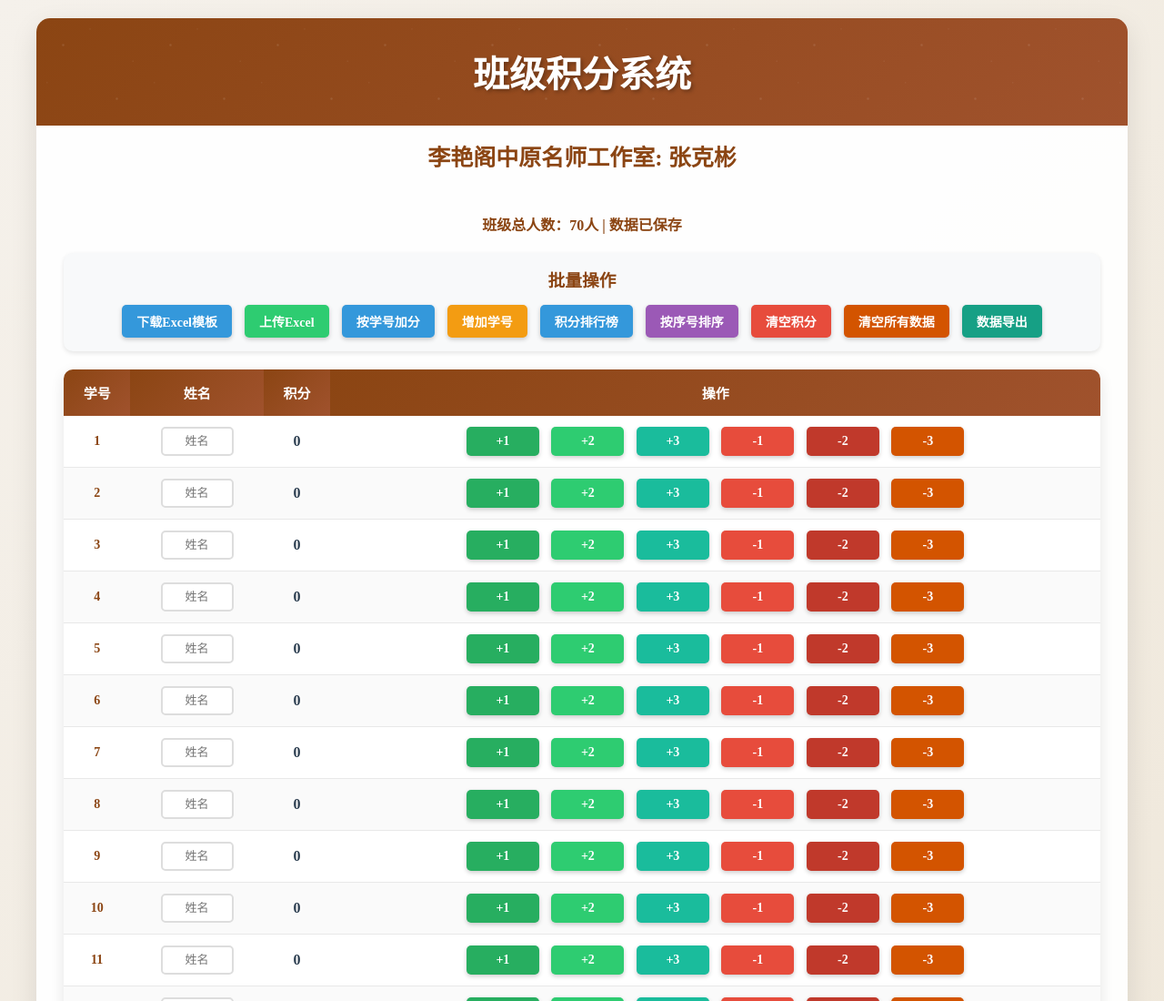
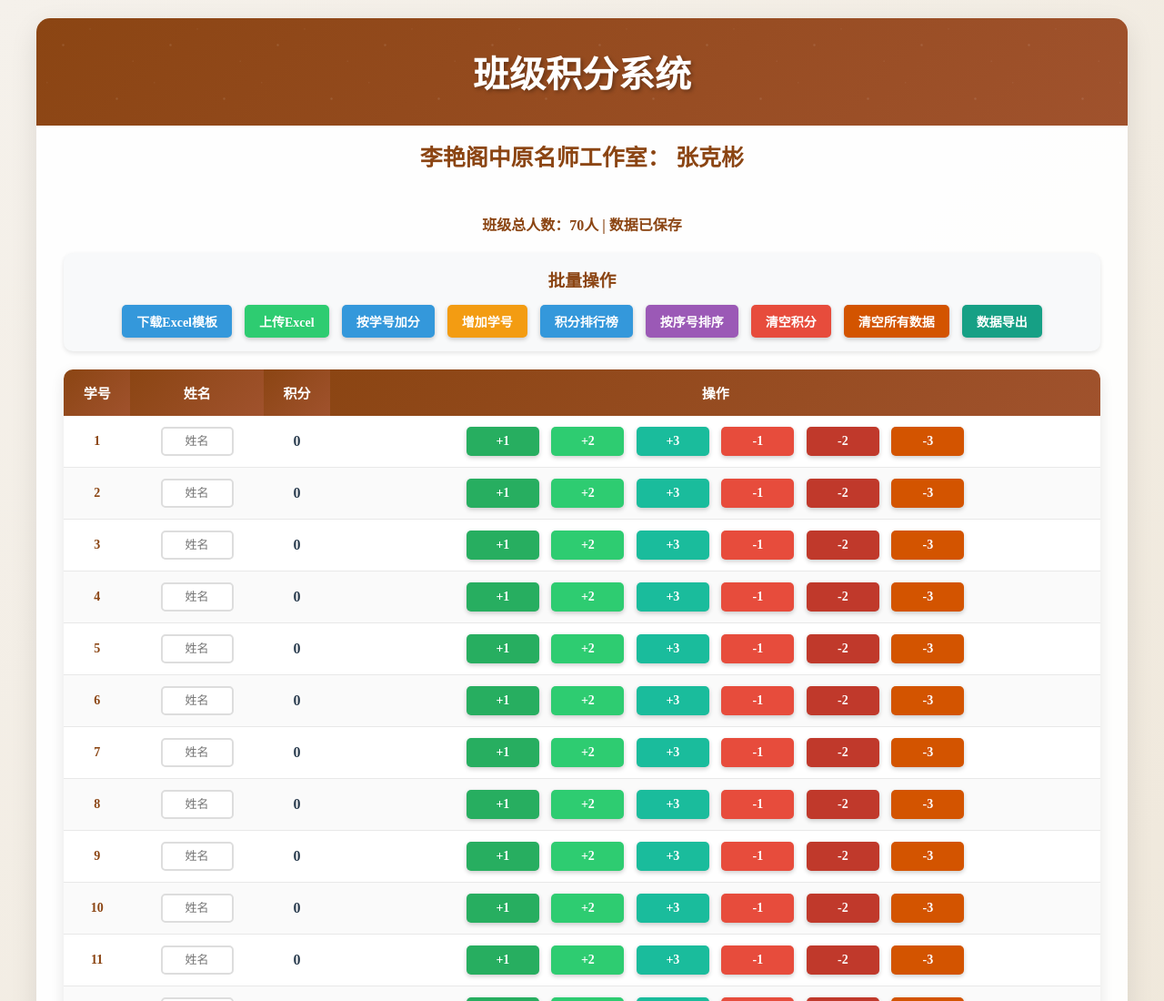
Before and after one commit to henuzkb/banji, a plain HTML site: page index.html in a window 1280 px wide. Shown: the top 1100 px of the page at 91% size. Drawn offline with Linux system fonts and the light colour scheme.

Commit message:
Update index.html

```diff
--- a/index.html
+++ b/index.html
@@ -447,7 +447,7 @@
         <div class="header">
             <h1>班级积分系统</h1>
         </div>
-        <div class="studio-name">李艳阁中原名师工作室: 张克彬</div>
+        <div class="studio-name">李艳阁中原名师工作室： 张克彬</div>
         <div class="content">
             <div class="stats" id="stats">班级总人数：70人 | 数据加载中...</div>
 
```
